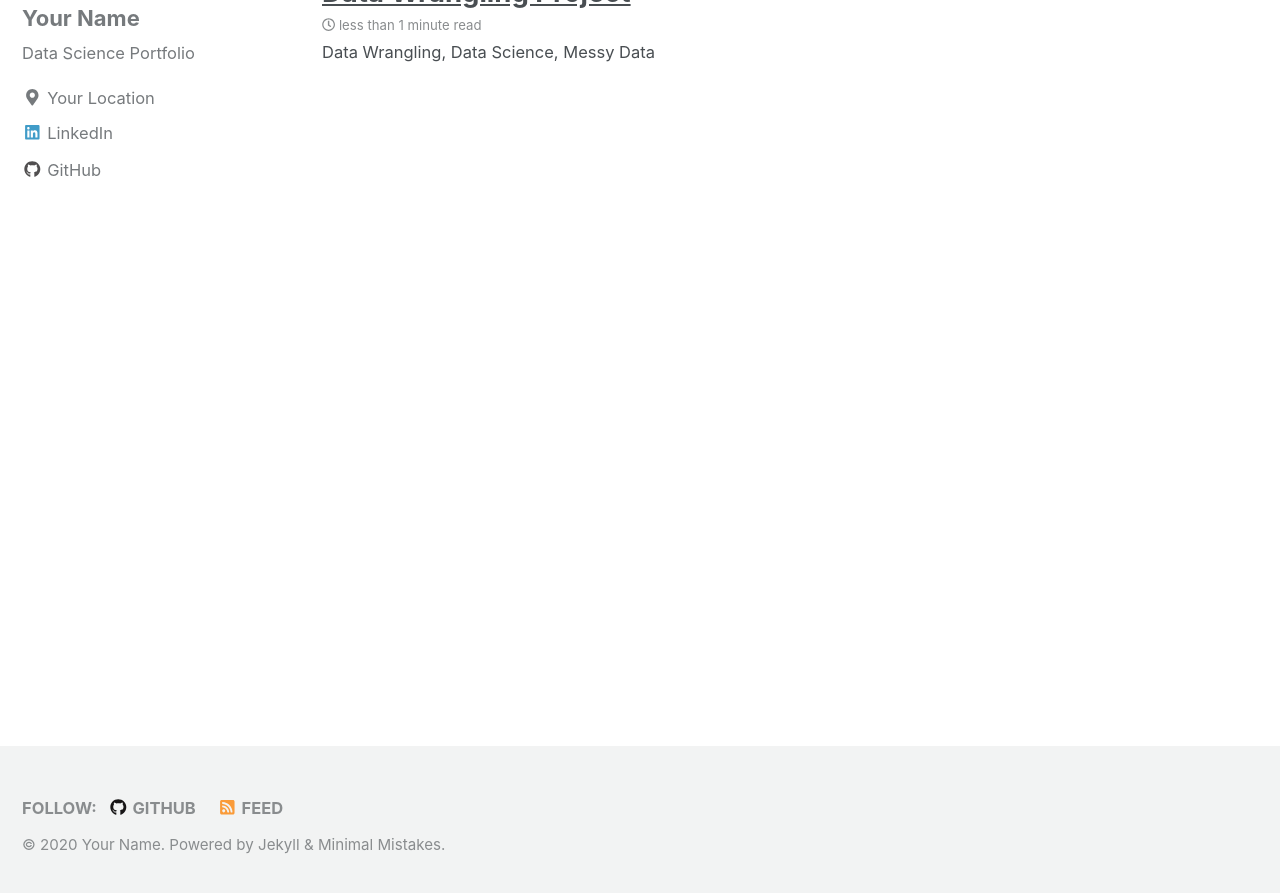
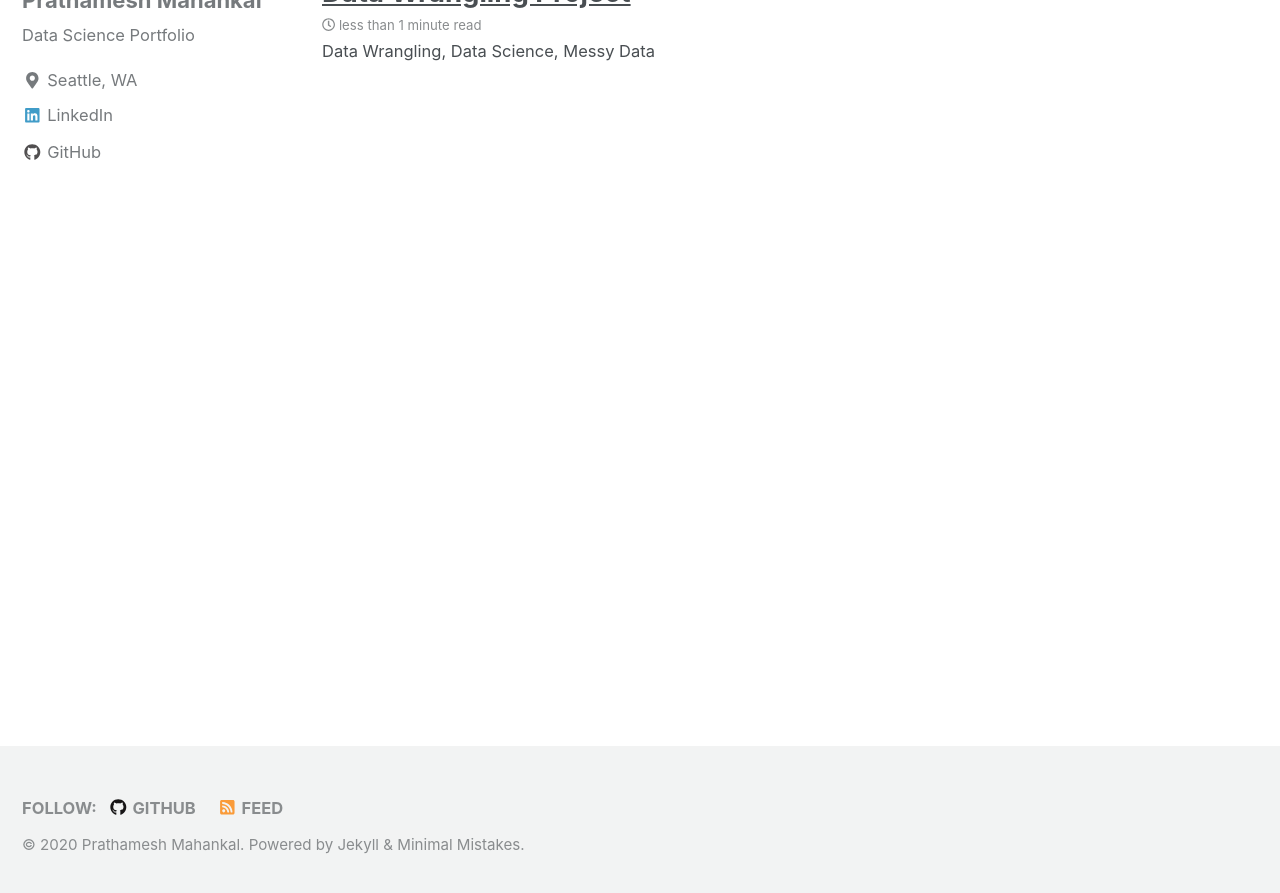
Before and after one commit to prathameshmahankal/prathameshmahankal.github.io, a Jekyll site: the page built from index.html, in a window 1280 px wide and 900 px high, scrolled down 760 px. Shown: the top 893 px of the window. Built offline with Jekyll 4.4.1, drawn with Linux system fonts in a browser that asks for light colours; nearby versions of some CDN libraries; the list of posts is cut into pages by our own code; some of the changed text lies outside the part shown.

Commit message:
Update _config.yml

```diff
--- a/_config.yml
+++ b/_config.yml
@@ -9,9 +9,9 @@
 
 # Site Settings
 locale                   : "en-US"
-title                    : "Your Name"
+title                    : "Prathamesh Mahankal"
 title_separator          : "-"
-name                     : "Your Name"
+name                     : "Prathamesh Mahankal"
 description              : "Data Science Portfolio"
 url                      : # the base hostname & protocol for your site e.g. "https://mmistakes.github.io"
 baseurl                  : # the subpath of your site, e.g. "/blog"
@@ -84,10 +84,10 @@
 
 # Site Author
 author:
-  name             : "Your Name"
-  avatar           : "/images/bio-pic-2.jpg" # path of avatar image, e.g. "/assets/images/bio-photo.jpg"
+  name             : "Prathamesh Mahankal"
+  avatar           : "/images/me.jpg" # path of avatar image, e.g. "/assets/images/bio-photo.jpg"
   bio              : "Data Science Portfolio"
-  location         : "Your Location"
+  location         : "Seattle, WA"
   email            :
   uri              :
   home             : # null (default), "absolute or relative url to link to author home"
@@ -97,13 +97,13 @@
   flickr           :
   facebook         :
   foursquare       :
-  github           : "Your Github"
+  github           : "prathameshmahankal"
   gitlab           :
   google_plus      :
   keybase          :
   instagram        :
   lastfm           :
-  linkedin         : "dataoptimal" # "john-doe-12345678" (the last part of your profile url, e.g. https://www.linkedin.com/in/john-doe-12345678)
+  linkedin         : "prathamesh-mahankal" # "john-doe-12345678" (the last part of your profile url, e.g. https://www.linkedin.com/in/john-doe-12345678)
   pinterest        :
   soundcloud       :
   stackoverflow    : # "123456/username" (the last part of your profile url, e.g. https://stackoverflow.com/users/123456/username)
```
